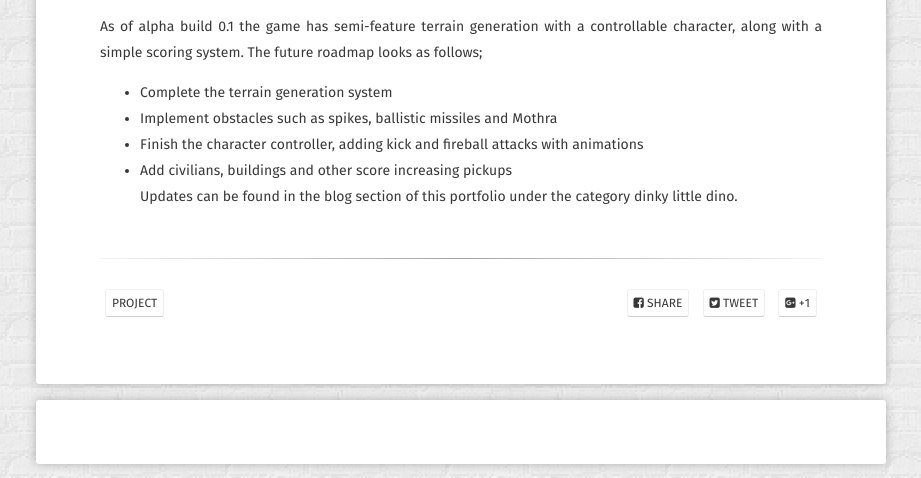
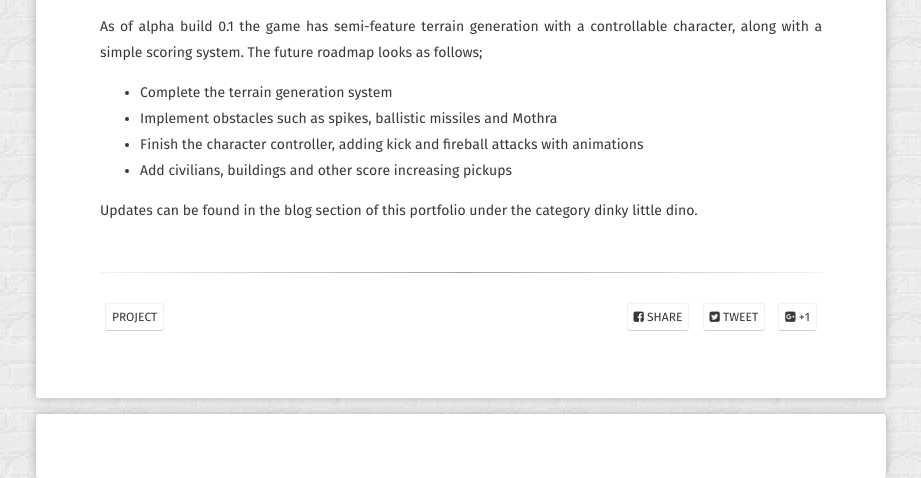
Before and after one commit to JohnnersUK/OLD.JohnnersUK.github.io, a Jekyll site: the page built from _posts/2017-12-06-Dinky-little-dino.md, in a window 1280 px wide. Shown: the part 985-1463 px from the top of the page, without its empty margins (179-1100 px from the left). Built offline with Jekyll 4.4.1, drawn with Linux system fonts in a browser that asks for light colours; some web fonts are replaced; comment, search, counter and statistics services are not loaded.

Commit message:
fixed layout

```diff
--- a/_posts/2017-12-06-Dinky-little-dino.md
+++ b/_posts/2017-12-06-Dinky-little-dino.md
@@ -18,5 +18,6 @@ As of alpha build 0.1 the game has semi-feature terrain generation with a contro
 - Complete the terrain generation system
 - Implement obstacles such as spikes, ballistic missiles and Mothra
 - Finish the character controller, adding kick and fireball attacks with animations
-- Add civilians, buildings and other score increasing pickups <br>
+- Add civilians, buildings and other score increasing pickups
+
 Updates can be found in the blog section of this portfolio under the category dinky little dino.
```
